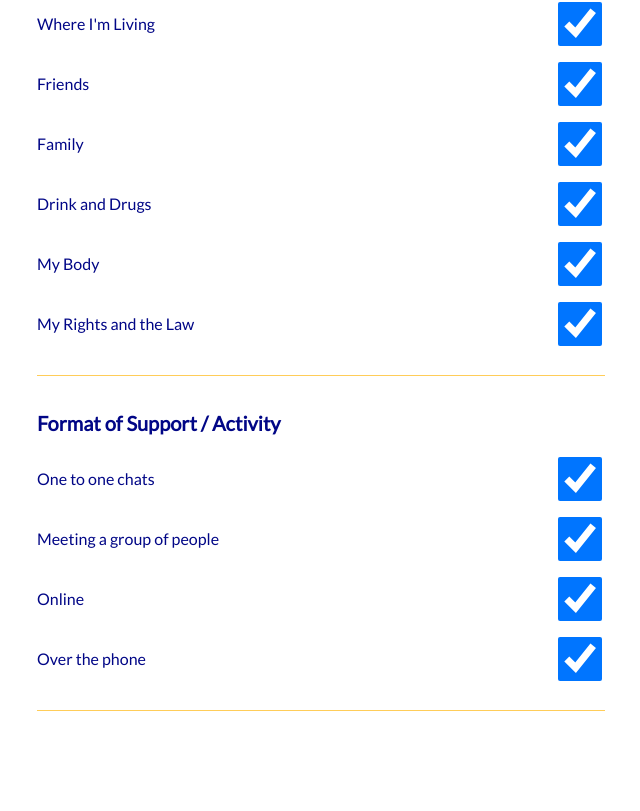
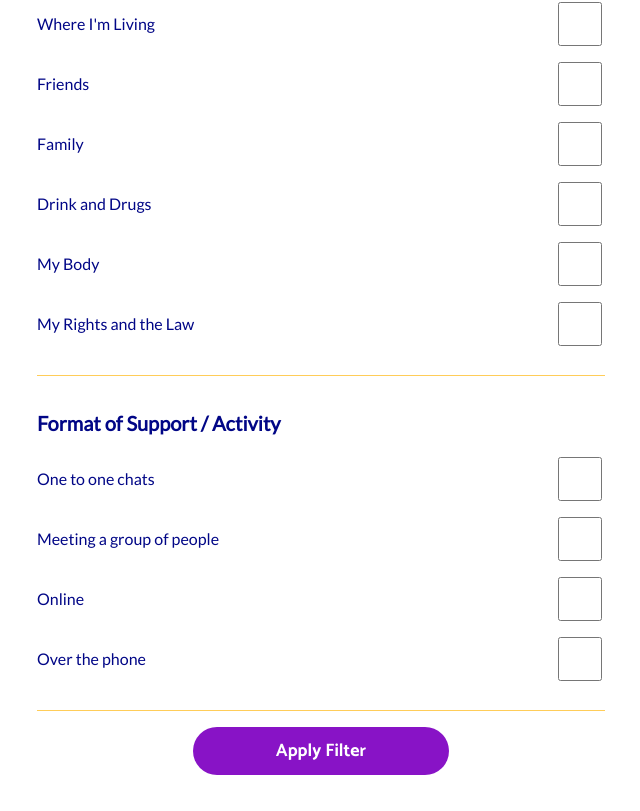
Before and after one commit to neontribe/my-best-life, a Next.js app: page /filter in a window 1280 px wide. Shown: the part 844-1655 px from the top of the page, without its empty margins (319-959 px from the left). Before the commit the page ends 1571 px from the top, so only its background shows below. Built offline with nearby package versions, Linux system fonts and the light colour scheme.

Commit message:
fix: age filter function and usability improvements

```diff
--- a/pages/filter.tsx
+++ b/pages/filter.tsx
@@ -1,6 +1,7 @@
 import { useContext } from 'react'
 import { NextPage } from 'next'
 import styled from 'styled-components'
+import Link from 'next/link'
 
 import { Layout } from '../src/Components/Layout'
 import { HeaderComponent } from '../src/Components/Header'
@@ -61,6 +62,37 @@ const HorizontalGroup = styled.div`
   margin: 1rem 0;
   display: flex;
   justify-content: space-between;
+`
+
+const ButtonLink = styled.a`
+  align-items: center;
+  background-color: ${(props) => props.theme.colours.purple};
+  border-radius: 5rem;
+  border: 3px solid transparent;
+  color: ${(props) => props.theme.colours.white};
+  display: flex;
+  font-family: 'Catamaran', sans-serif;
+  font-weight: bold;
+  font-size: ${(props) => props.theme.fontSizes.highlight};
+  padding: 0.5rem;
+  width: 16rem;
+  height: 3rem;
+  justify-content: center;
+  margin: auto;
+  max-width: calc(100% - 2rem);
+  text-decoration: none;
+  margin-bottom: 2em;
+
+  &:focus {
+    outline: 2px dashed ${(props) => props.theme.colours.blue};
+    outline-offset: 2px;
+  }
+
+  &:hover {
+    background-color: ${(props) => props.theme.colours.purple_light};
+    color: ${(props) => props.theme.colours.purple};
+    transition: 0.3s;
+  }
 `
 
 export const FilterPage: NextPage = () => {
@@ -131,6 +163,9 @@ export const FilterPage: NextPage = () => {
           })}
         </CheckboxGroup>
       </FilterSection>
+      <Link href={`/`} passHref>
+        <ButtonLink>Apply Filter</ButtonLink>
+      </Link>
     </Layout>
   )
 }
--- a/src/context/FilterContext.tsx
+++ b/src/context/FilterContext.tsx
@@ -49,8 +49,8 @@ export const FilterContext = createContext<FilterContextValue>(
 )
 
 export const FilterProvider: FC<PropsWithChildren<any>> = ({ children }) => {
-  const [categories, setCategories] = useState<Array<string>>(allCategories)
-  const [formats, setFormats] = useState<Array<string>>(allFormats)
+  const [categories, setCategories] = useState<Array<string>>([])
+  const [formats, setFormats] = useState<Array<string>>([])
   const [age, setAge] = useState<string | undefined>()
 
   function ageUpdate(input: string) {
```
Also changed, not shown: src/Components/CardList.tsx (+24 -10 lines).
